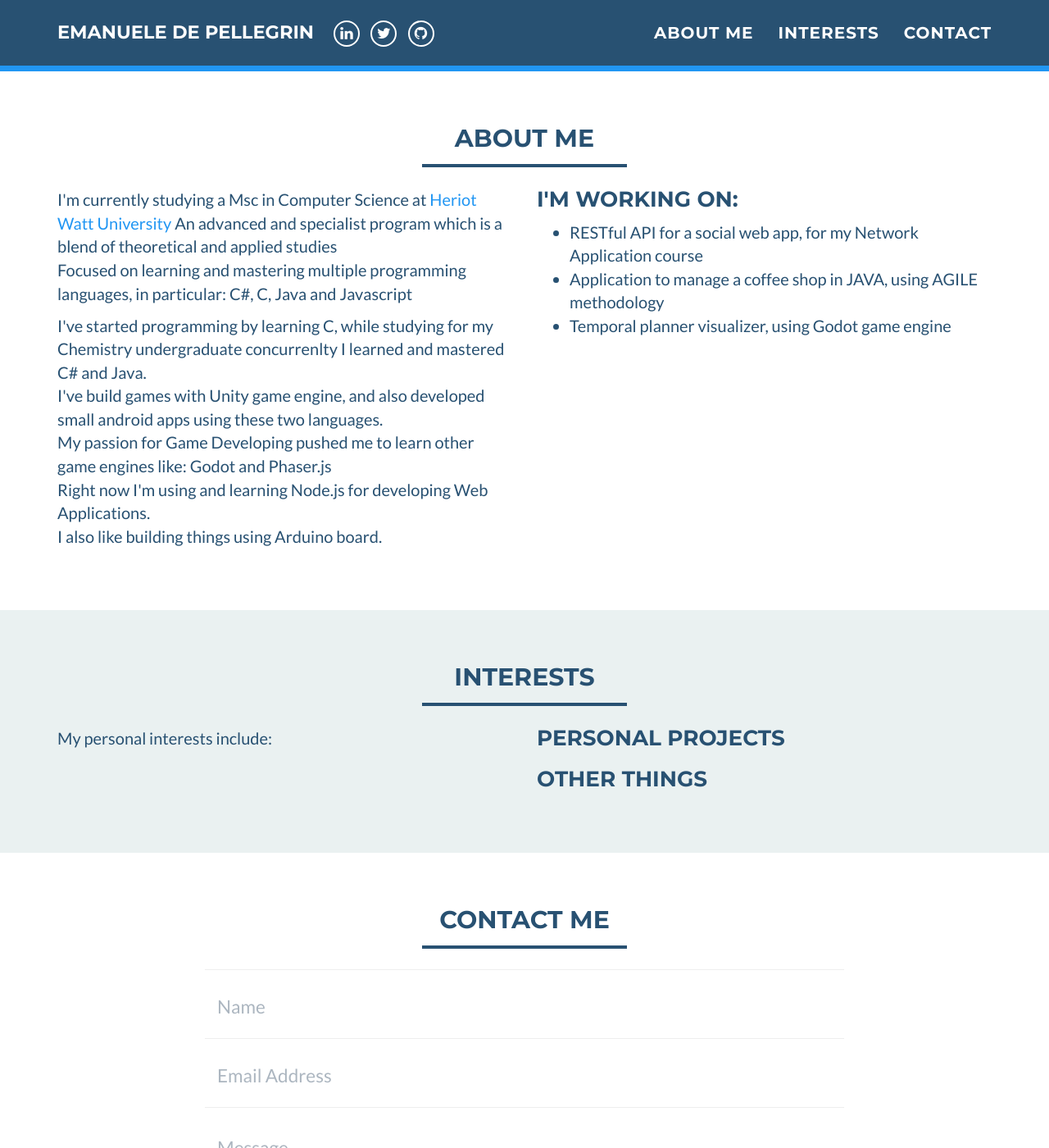
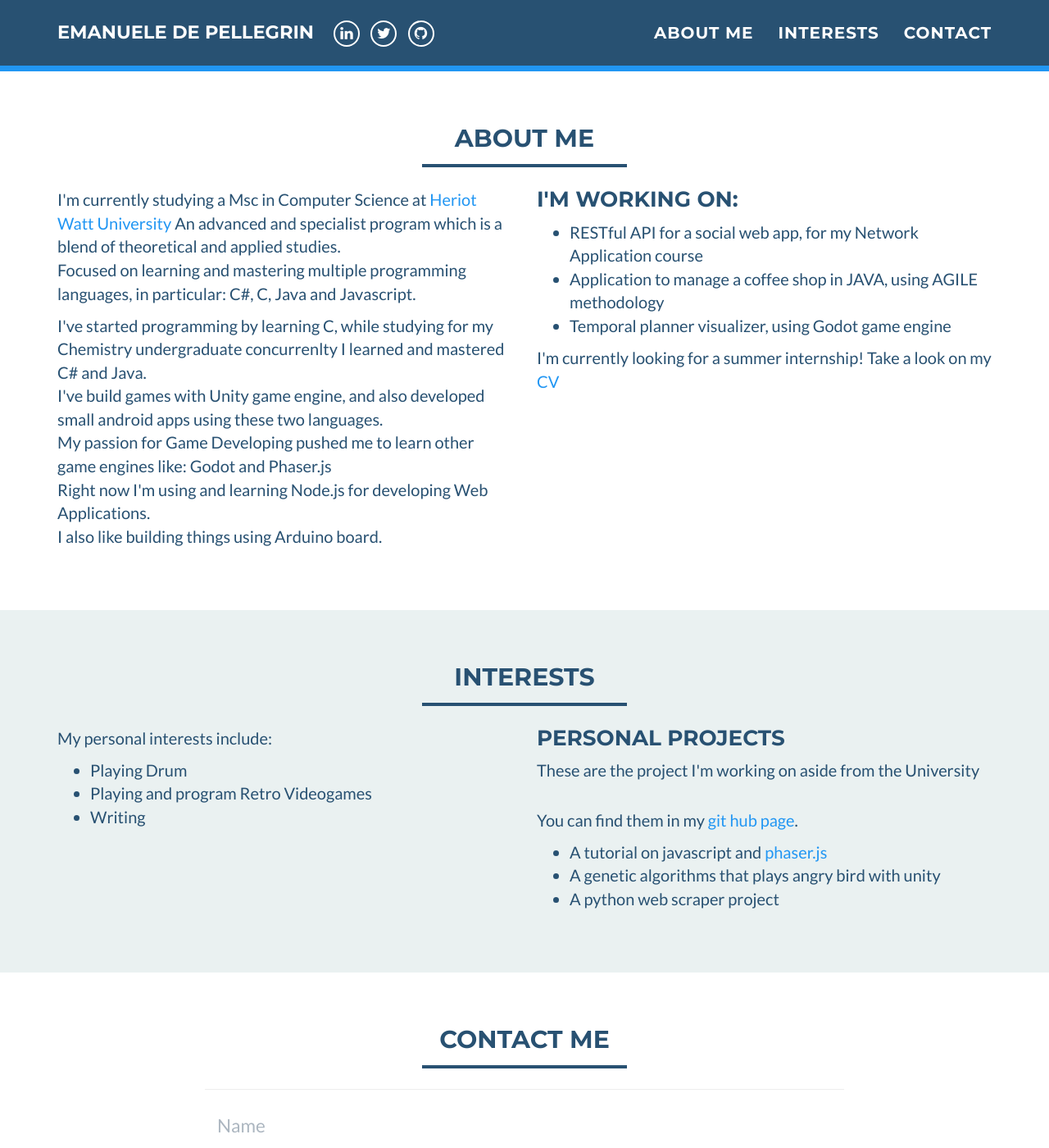
Before and after one commit to Cryoscopic-E/cryoscopic-e.github.io, a Jekyll site: the page built from index.html, in a window 1280 px wide and 1400 px high, scrolled down 487 px. Shown: the whole window at 82% size. Built offline with Jekyll 4.4.1, drawn with Linux system fonts in a browser that asks for light colours.

Commit message:
Info Updates

```diff
--- a/_includes/about_me.html
+++ b/_includes/about_me.html
@@ -10,8 +10,8 @@
       <div class="col-sm-6">
         <p>
           I'm currently studying a Msc in Computer Science at <a href="https://www.hw.ac.uk/">Heriot Watt University</a>
-          An advanced and specialist program which is a blend of theoretical and applied studies<br>
-          Focused on learning and mastering multiple programming languages, in particular: C#, C, Java and Javascript
+          An advanced and specialist program which is a blend of theoretical and applied studies.<br>
+          Focused on learning and mastering multiple programming languages, in particular: C#, C, Java and Javascript.
         </p>
         <p>
           I've started programming by learning C, while studying for my Chemistry undergraduate concurrenlty I learned
@@ -35,6 +35,7 @@
             Temporal planner visualizer, using Godot game engine
           </li>
         </ul>
+        <p style="margin-top: 10">I'm currently looking for a summer internship! Take a look on my <a href="../data/cv.pdf">CV</a></p>
       </div>
     </div>
   </div>
--- a/_includes/interests.html
+++ b/_includes/interests.html
@@ -12,18 +12,19 @@
           My personal interests include:
         </p>
         <ul>
-
-
+          <li>Playing Drum</li>
+          <li>Playing and program Retro Videogames</li>
+          <li>Writing</li>
         </ul>
       </div>
       <div class="col-sm-6">
         <h3 style="margin-top:0">Personal Projects</h3>
+        <p>These are the project I'm working on aside from the University</p><br>
+        <p>You can find them in my <a href="https://github.com/Cryoscopic-E">git hub page</a>.</p>
         <ul>
-
-        </ul>
-        <h3>Other Things</h3>
-        <ul>
-
+          <li>A tutorial on javascript and <a href="https://phaser.io/"> phaser.js</a></li>
+          <li>A genetic algorithms that plays angry bird with unity</li>
+          <li>A python web scraper project</li>
         </ul>
       </div>
     </div>
```
Also changed, not shown: 1 other file.
